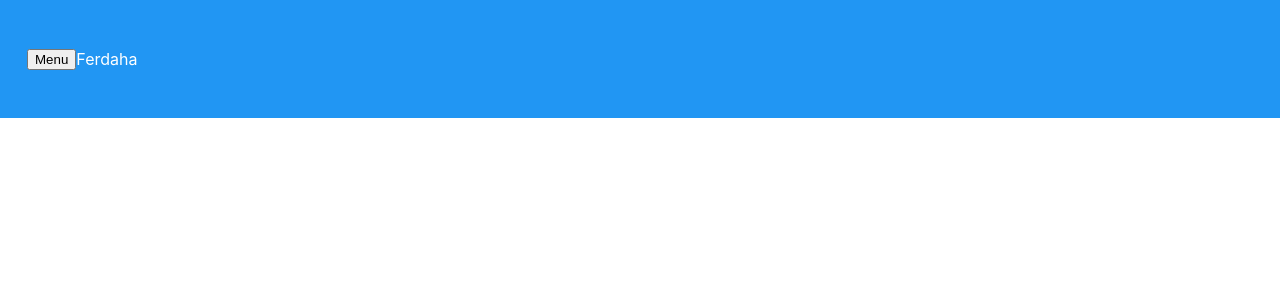
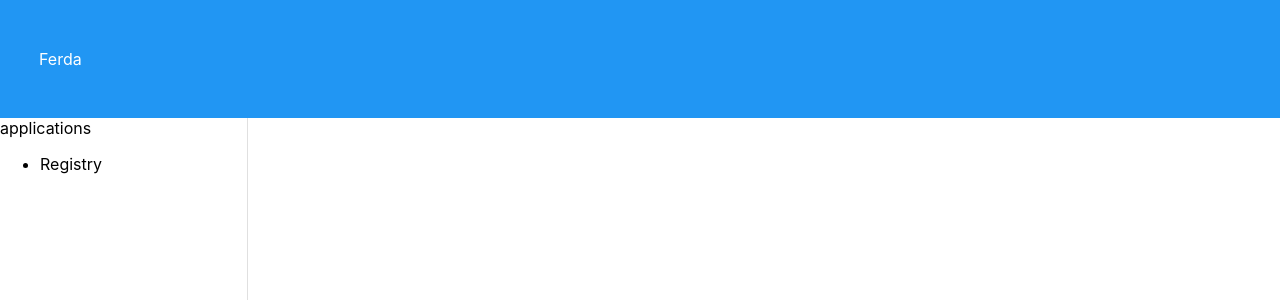
Before and after one commit to VitHridel/neviditelna-univerzita, a React (Create React App) app: page / in a window 1280 px wide. Shown: the top 300 px of the page. Built offline with nearby package versions, Linux system fonts and the light colour scheme.

Commit message:
add Sidebar

```diff
--- a/src/App.js
+++ b/src/App.js
@@ -1,10 +1,12 @@
 import Head from "./containers/Head";
+import Sidebar from "./containers/Sidebar";
 
 export default function App() {
 
   return (
     <div className="App">
       <Head />
+      <Sidebar />
     </div>
   );
 }
--- a/src/components/Account.js
+++ b/src/components/Account.js
@@ -1,7 +1,7 @@
 export default function Account() {
     return(
         <div id="account">
-            ha
+
         </div>
     )
 }
--- a/src/containers/Head.js
+++ b/src/containers/Head.js
@@ -1,4 +1,5 @@
 import Account from "../components/Account"
+
 
 export default function Head() {
     const showSidebar = () => {
@@ -11,7 +12,7 @@ export default function Head() {
 
     return(
         <header id="head">
-            <button id='sidebar-button' onClick={showSidebar}>Menu</button>
+            <button id='sidebar-button' onClick={showSidebar}></button>
             <span>Ferda</span>
             <Account />
         </header>
--- /dev/null
+++ b/src/containers/Sidebar.js
@@ -0,0 +1,13 @@
+export default function Sidebar() {
+
+    return(
+        <section id="sidebar">
+            <div>applications</div>
+            <ul>
+                <li>
+                    Registry
+                </li>
+            </ul>
+        </section>
+    )
+}
--- a/src/index.css
+++ b/src/index.css
@@ -16,3 +16,19 @@ body {
   background: #2196f3;
   padding: 27px;
 }
+
+#sidebar-button {
+  color: inherit;
+  background: inherit;
+  border: none;
+}
+
+#sidebar-button:hover {
+  cursor: pointer;
+}
+
+#sidebar {
+  width: 247px;
+  height: 100vh;
+  border-right: 1px solid #e0e0e0;
+}
```
